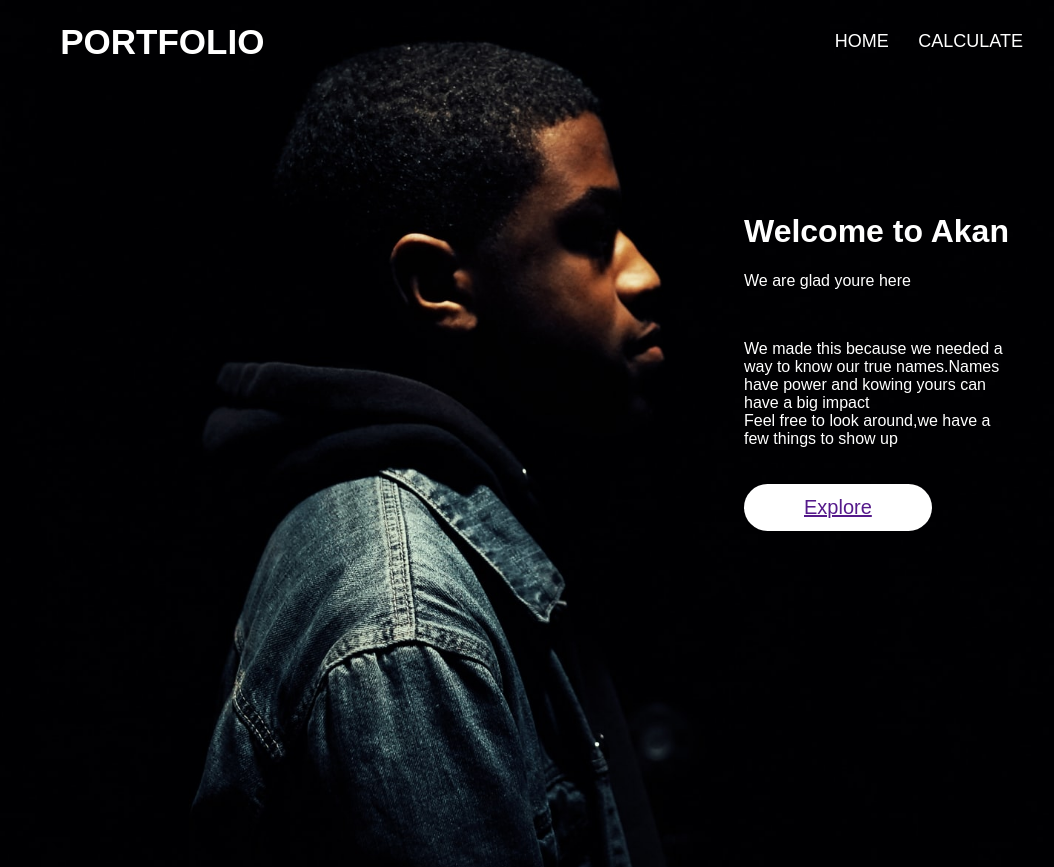
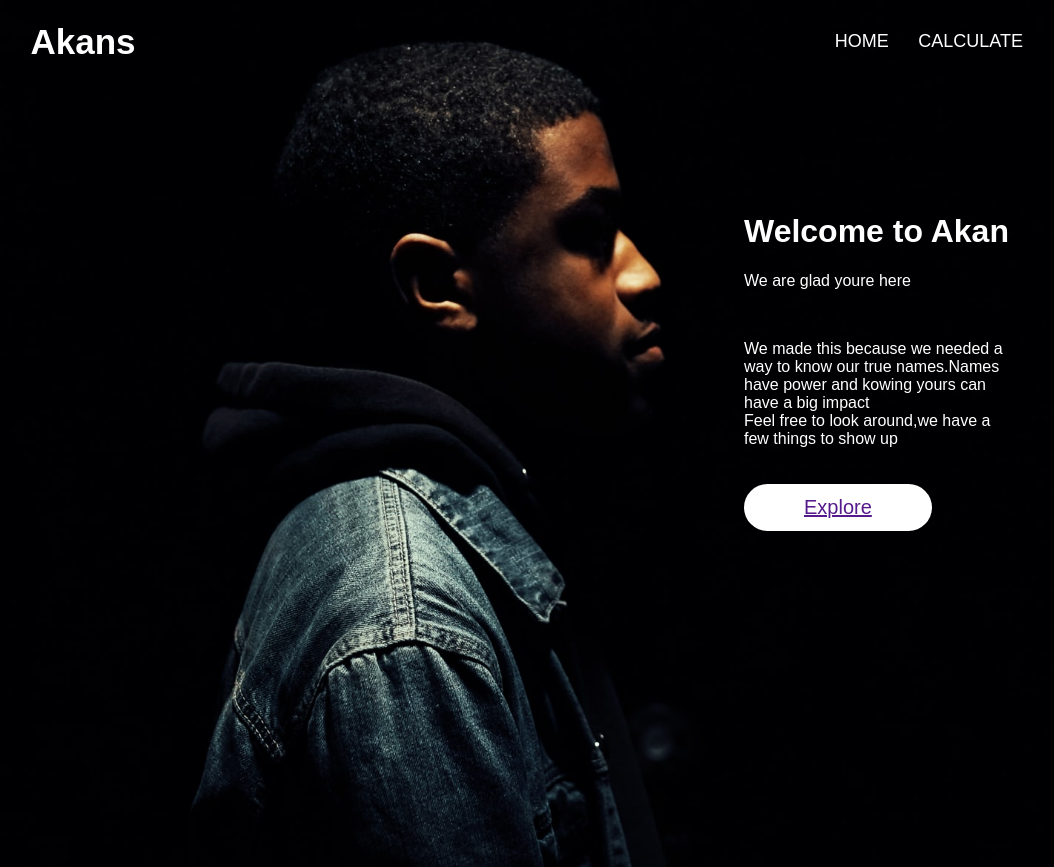
Before and after one commit to simonkairu/Akan-Names, a plain HTML site: page index.html in a window 1280 px wide. Shown: the top 867 px of the page, without its empty margins (24-1078 px from the left). Drawn offline with Linux system fonts and the light colour scheme.

Commit message:
Update index.html

```diff
--- a/index.html
+++ b/index.html
@@ -14,7 +14,7 @@
 
         <nav class="navbar">
             <div class="max-width">
-                <div class="logo"><a href="#">PORTFOLIO</span></a></div>
+                <div class="logo"><a href="#">Akans </span></a></div>
             <ul class="menu">
                 <li><a href="#">HOME</a></li>
                 <li><a href="calculator.html">CALCULATE</a></li>
```
